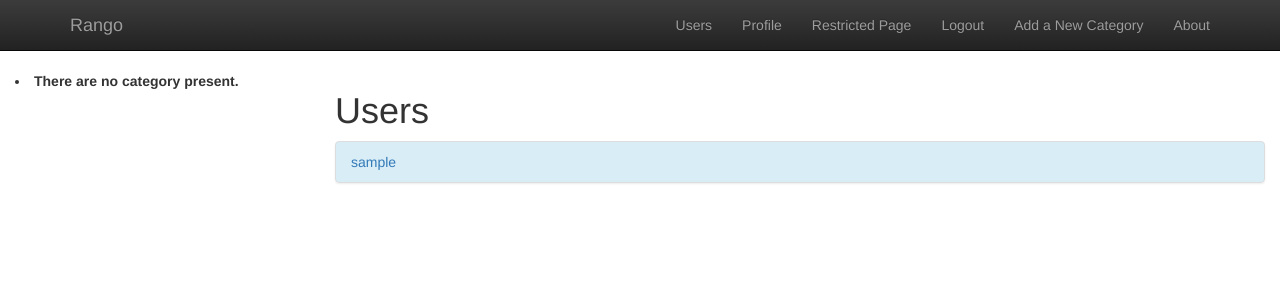
After one commit to mikobautista/tango-with-django-project, a Django app: page /rango/users/ in a window 1280 px wide. The commit adds this page. Shown: the top 300 px of the page. Run offline with Django 3.2, Linux system fonts and the light colour scheme; the visitor is signed in with stand-in values (Sample User, id 1); data comes from the database, SQL or seed files in the repository; data that the repository does not hold is empty; some libraries are stand-ins or nearby versions.

Commit message:
users list page

```diff
--- a/rango/urls.py
+++ b/rango/urls.py
@@ -10,5 +10,6 @@ urlpatterns = patterns('',
     url(r'^restricted/', views.restricted, name='restricted'),
     url(r'^goto/', views.track_url, name='goto'),
     url(r'^add_profile/', views.register_profile, name='register_profile'),
-    url(r'^profile/', views.profile, name='profile'),
+    url(r'^profile/(?P<user_id>[\w]+)/$', views.profile, name='profile'),
+    url(r'^users/$', views.users, name='users'),
 )
--- a/rango/views.py
+++ b/rango/views.py
@@ -175,7 +175,7 @@ def register_profile(request):
             user_profile_form.save(commit=True)
         else:
             print user_profile_form.errors
-        return render(request, 'rango/profile.html', {'user': user, 'user_profile': user_profile})
+        return render(request, 'rango/profile.html', {'user': user, 'user_profile': user_profile, 'curr_user': user})
     else:
         user_profile_form = UserProfileForm(initial=model_to_dict(user_profile))
         return render(request, 'rango/profile_registration.html',
@@ -183,7 +183,13 @@ def register_profile(request):
 
 
 @login_required
-def profile(request):
-    user = User.objects.get(id=request.user.id)
-    user_profile = UserProfile.objects.get(user_id=request.user.id)
-    return render(request, 'rango/profile.html', {'user': user, 'user_profile': user_profile})
+def profile(request, user_id):
+    curr_user = request.user
+    user = User.objects.get(id=user_id)
+    user_profile = UserProfile.objects.get(user_id=user.id)
+    return render(request, 'rango/profile.html', {'user': user, 'user_profile': user_profile, 'curr_user': curr_user})
+
+
+@login_required
+def users(request):
+    return render(request, 'rango/users.html', {'users': User.objects.all(), 'curr_user': request.user})
--- a/templates/base.html
+++ b/templates/base.html
@@ -33,7 +33,8 @@
         <div class="navbar-collapse collapse">
             <ul class="nav navbar-nav navbar-right">
                 {% if user.is_authenticated %}
-                <li><a href="{% url 'profile' %}">Profile</a></li>
+                <li><a href="{% url 'users' %}">Users</a></li>
+                <li><a href="{% url 'profile' user.id %}">Profile</a></li>
                 <li><a href="{% url 'restricted' %}">Restricted Page</a></li>
                 <li><a href="{% url 'auth_logout' %}?next=/rango/">Logout</a></li>
                 <li><a href="{% url 'add_category' %}">Add a New Category</a></li>
--- a/templates/rango/category.html
+++ b/templates/rango/category.html
@@ -16,7 +16,7 @@
 {% endif %}
 
 {% if user.is_authenticated %}
-<a class="btn btn-primary" href="{% url 'add_page' category.slug%}">Add a Page</a>
+<a class="btn btn-primary" href="{% url 'add_page' category.slug %}">Add a Page</a>
 {% endif %}
 {% else %}
 The specified category {{ category_name }} does not exist!
--- a/templates/rango/profile.html
+++ b/templates/rango/profile.html
@@ -17,5 +17,7 @@
     {% endif %}
 </div>
 
+{% if curr_user == user %}
 <a href="{% url 'register_profile' %}" class="btn btn-primary">Edit</a>
+{% endif %}
 {% endblock %}
--- /dev/null
+++ b/templates/rango/users.html
@@ -0,0 +1,19 @@
+{% extends 'base.html' %}
+
+{% block title %}Users{% endblock %}
+
+{% block body_block %}
+<h1>Users</h1>
+{% if users %}
+<ul class="list-group">
+    {% for user in users %}
+    {% if user == curr_user %}
+        <li class="list-group-item list-group-item-info"><a href="{% url 'profile' user.id %}">{{ user.username }}</a></li>
+    {% else %}
+        <li class="list-group-item"><a href="{% url 'profile' user.id %}">{{ user.username }}</a></li>
+    {% endif %}
+    {% endfor %}
+</ul>
+{% endif %}
+
+{% endblock %}
```
